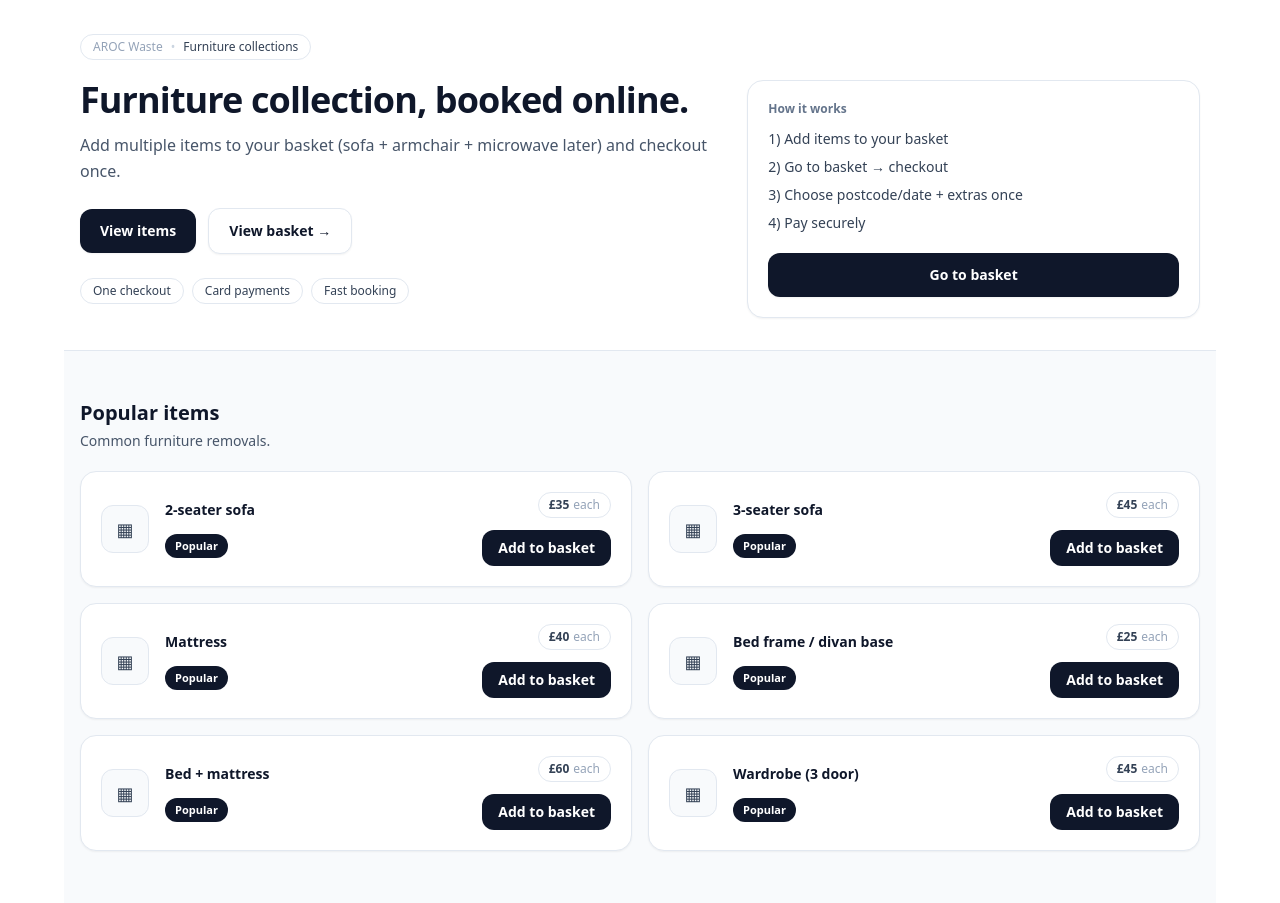
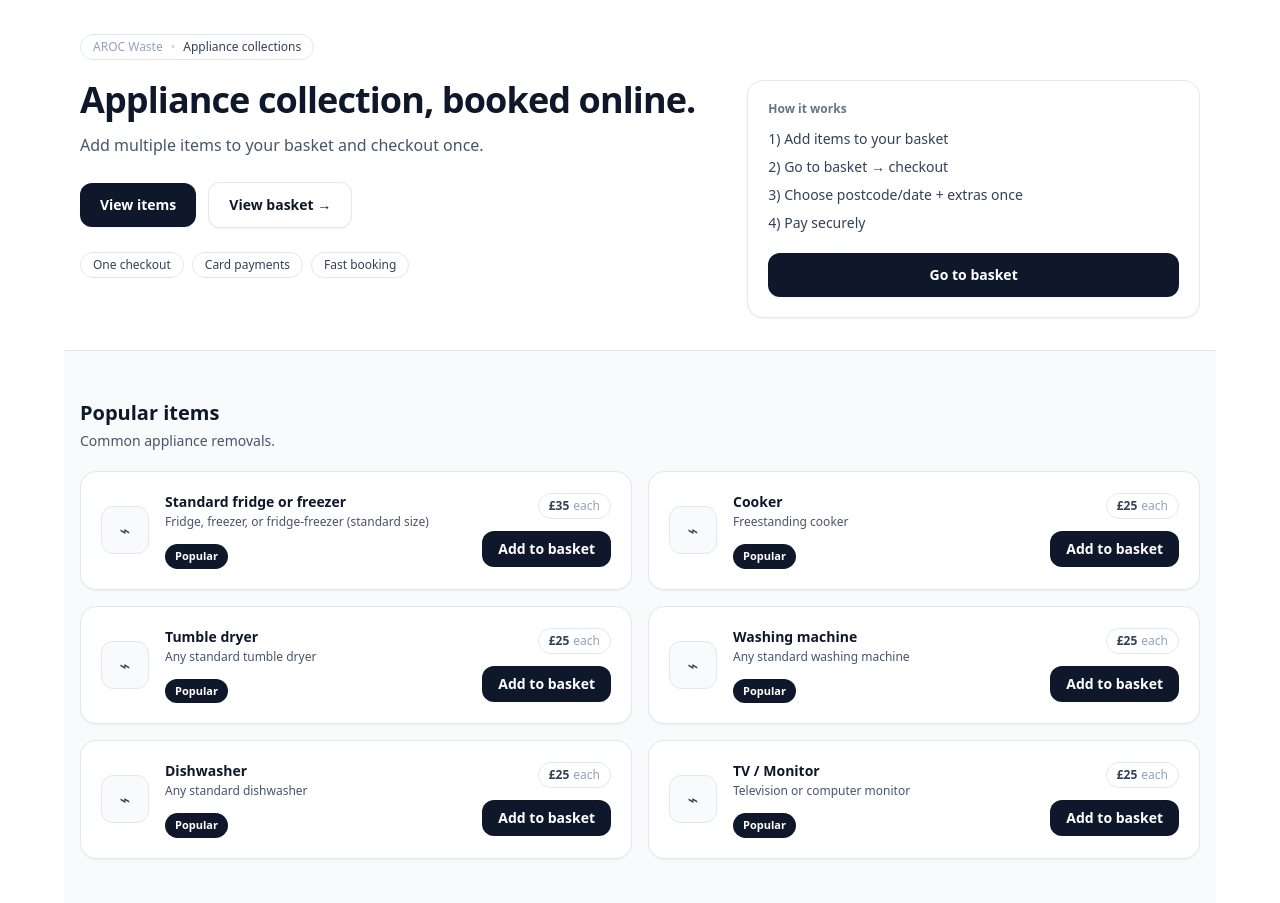
Before and after one commit to othomas555/arocwaste, a Next.js app: page /appliances in a window 1280 px wide. Shown: the part 80-983 px from the top of the page. Built offline with nearby package versions, Linux system fonts and the light colour scheme.

Commit message:
Update appliances.js

```diff
--- a/pages/appliances.js
+++ b/pages/appliances.js
@@ -1,7 +1,7 @@
 import { useMemo, useState } from "react";
 import Link from "next/link";
 import Layout from "../components/layout";
-import { furnitureItems } from "../data/furniture";
+import appliances, { appliances as appliancesList } from "../data/appliances";
 import { basketAdd } from "../utils/basket";
 
 function formatGBP(amount) {
@@ -12,43 +12,51 @@ function formatGBP(amount) {
   }).format(amount);
 }
 
-export default function FurniturePage() {
-  const items = Array.isArray(furnitureItems) ? furnitureItems : [];
+export default function AppliancesPage() {
+  const items = Array.isArray(appliancesList)
+    ? appliancesList
+    : Array.isArray(appliances)
+    ? appliances
+    : [];
+
   const popular = useMemo(() => items.filter((i) => i.popular), [items]);
   const all = items;
 
-  const [justAddedId, setJustAddedId] = useState("");
+  const [justAddedSlug, setJustAddedSlug] = useState("");
 
   function addItem(item) {
     basketAdd({
-      category: "furniture",
-      slug: item.id, // furniture uses id
+      category: "appliances",
+      slug: item.slug,
       title: item.title,
       unitPrice: Number(item.price) || 0,
       qty: 1,
     });
-    setJustAddedId(item.id);
-    setTimeout(() => setJustAddedId(""), 1200);
+    setJustAddedSlug(item.slug);
+    setTimeout(() => setJustAddedSlug(""), 1200);
   }
 
   return (
-    <Layout title="Furniture Collection | AROC Waste" description="Add furniture items to your basket and checkout once.">
+    <Layout
+      title="Appliance Collection | AROC Waste"
+      description="Add appliance items to your basket and checkout once."
+    >
       <div className="bg-white">
         <div className="mx-auto max-w-6xl px-4 py-10 sm:py-12">
           <div className="mb-8">
             <div className="inline-flex items-center gap-2 rounded-full border border-slate-200 bg-white px-3 py-1 text-xs font-medium text-slate-700">
               <span className="text-slate-400">AROC Waste</span>
               <span className="text-slate-300">•</span>
-              <span>Furniture collections</span>
+              <span>Appliance collections</span>
             </div>
 
             <div className="mt-5 grid gap-6 lg:grid-cols-12 lg:items-start">
               <div className="lg:col-span-7">
                 <h1 className="text-3xl font-semibold tracking-tight text-slate-900 sm:text-4xl">
-                  Furniture collection, booked online.
+                  Appliance collection, booked online.
                 </h1>
                 <p className="mt-3 max-w-2xl text-base leading-relaxed text-slate-600">
-                  Add multiple items to your basket (sofa + armchair + microwave later) and checkout once.
+                  Add multiple items to your basket and checkout once.
                 </p>
 
                 <div className="mt-6 flex flex-col gap-3 sm:flex-row sm:items-center">
@@ -104,18 +112,18 @@ export default function FurniturePage() {
                 <>
                   <div className="mb-5">
                     <h2 className="text-xl font-semibold text-slate-900">Popular items</h2>
-                    <p className="mt-1 text-sm text-slate-600">Common furniture removals.</p>
+                    <p className="mt-1 text-sm text-slate-600">Common appliance removals.</p>
                   </div>
 
                   <div className="grid gap-4 sm:grid-cols-2">
                     {popular.map((item) => (
                       <div
-                        key={item.id}
+                        key={item.slug}
                         className="flex items-center justify-between gap-4 rounded-2xl border border-slate-200 bg-white p-5 shadow-sm"
                       >
                         <div className="flex items-center gap-4">
                           <div className="flex h-12 w-12 items-center justify-center rounded-xl border border-slate-200 bg-slate-50 text-slate-700">
-                            <span className="text-lg">▦</span>
+                            <span className="text-lg">⌁</span>
                           </div>
                           <div>
                             <div className="text-sm font-semibold text-slate-900">{item.title}</div>
@@ -139,7 +147,7 @@ export default function FurniturePage() {
                             onClick={() => addItem(item)}
                             className="inline-flex items-center rounded-xl bg-slate-900 px-4 py-2 text-sm font-semibold text-white transition hover:bg-slate-800"
                           >
-                            {justAddedId === item.id ? "Added ✓" : "Add to basket"}
+                            {justAddedSlug === item.slug ? "Added ✓" : "Add to basket"}
                           </button>
                         </div>
                       </div>
@@ -149,7 +157,7 @@ export default function FurniturePage() {
               )}
 
               <div className={popular.length > 0 ? "mt-12" : ""} id="items">
-                <h2 className="text-xl font-semibold text-slate-900">All furniture items</h2>
+                <h2 className="text-xl font-semibold text-slate-900">All appliance items</h2>
                 <p className="mt-1 text-sm text-slate-600">
                   Add as many as you like, then checkout once.
                 </p>
@@ -157,18 +165,20 @@ export default function FurniturePage() {
                 <div className="mt-5 grid gap-4 sm:grid-cols-2">
                   {all.map((item) => (
                     <div
-                      key={item.id}
+                      key={item.slug}
                       className="rounded-2xl border border-slate-200 bg-white p-5 shadow-sm"
                     >
                       <div className="flex items-start justify-between gap-4">
                         <div className="flex items-start gap-4">
                           <div className="flex h-12 w-12 items-center justify-center rounded-xl border border-slate-200 bg-slate-50 text-slate-700">
-                            <span className="text-lg">▦</span>
+                            <span className="text-lg">⌁</span>
                           </div>
                           <div>
                             <div className="text-sm font-semibold text-slate-900">{item.title}</div>
                             <div className="mt-0.5 text-xs text-slate-600">{item.subtitle}</div>
-                            <div className="mt-3 text-xs text-slate-500">Add to basket and checkout once</div>
+                            <div className="mt-3 text-xs text-slate-500">
+                              Add to basket and checkout once
+                            </div>
                           </div>
                         </div>
 
@@ -183,7 +193,7 @@ export default function FurniturePage() {
                             onClick={() => addItem(item)}
                             className="inline-flex items-center rounded-xl bg-slate-900 px-4 py-2 text-sm font-semibold text-white transition hover:bg-slate-800"
                           >
-                            {justAddedId === item.id ? "Added ✓" : "Add to basket"}
+                            {justAddedSlug === item.slug ? "Added ✓" : "Add to basket"}
                           </button>
                         </div>
                       </div>
```
